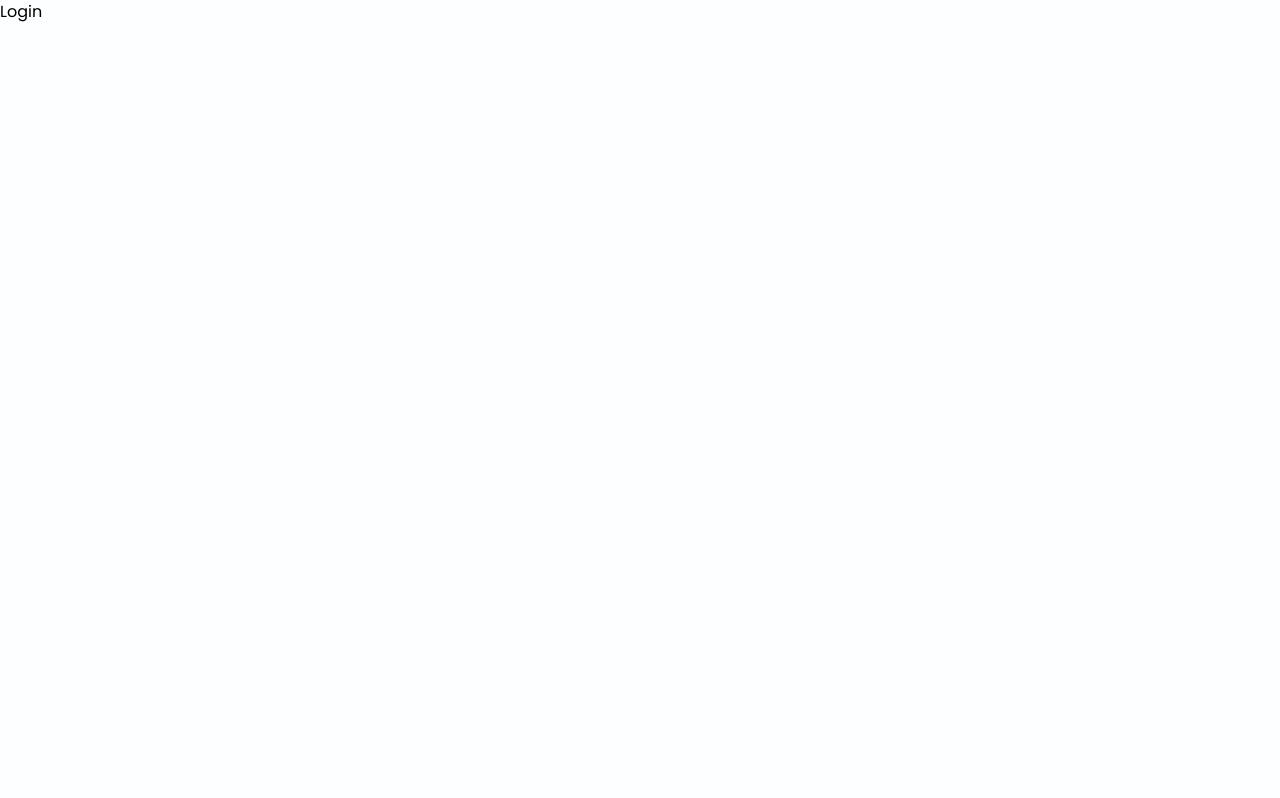
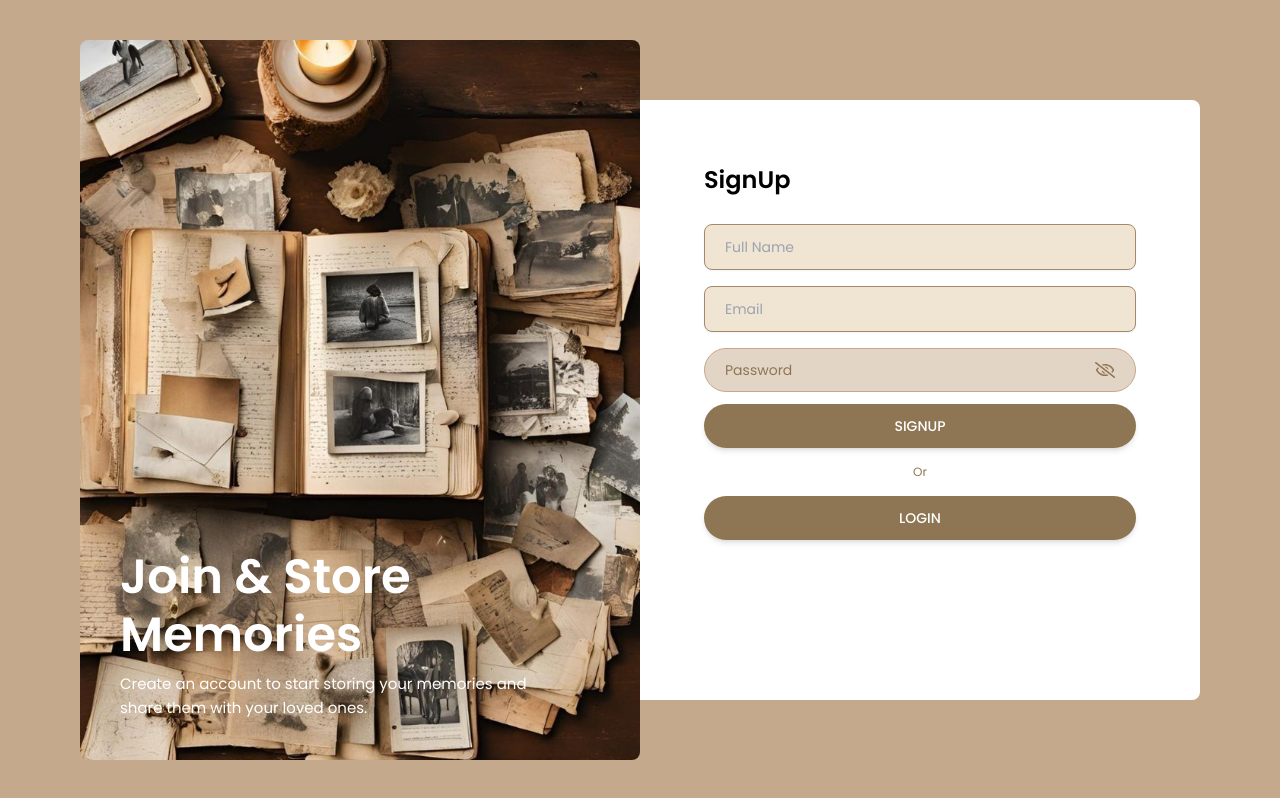
Before and after one commit to BeingMudita/GULLAK, a React (Vite) app in the folder frontend/gullak_app/: page /signup in a window 1280 px wide. Built offline with nearby package versions, Linux system fonts and the light colour scheme.

Commit message:
`feat: updated login and signup pages with new design and functionality`

```diff
--- a/frontend/gullak_app/src/pages/Auth/login.jsx
+++ b/frontend/gullak_app/src/pages/Auth/login.jsx
@@ -51,12 +51,12 @@ const Login = () => {
       <div className="login-ui-box right-10 -top-40"></div>
       <div className="login-ui-box -bottom-40 right-1/2"></div>
       <div className="container h-screen flex items-center justify-center px-20 mx-auto">
-        <div className="w-2/4 h-[90vh] flex items-end bg-login-bg-img bg-cover bg-center rounded-lg p-10 z-50">
-          <h4 className="text-5xl font-semibold leading-[58px]">
-            Capture Your <br/>memory
+      <div className="w-2/4 h-[90vh] bg-login-bg-img bg-cover bg-center rounded-lg p-10 z-50 flex flex-col justify-end">
+          <h4 className="text-5xl font-semibold leading-[58px] mb-2">
+            Capture your<br /> Memories
           </h4>
-          <p className="text-[15px] leading-6 pr-7 mt-4">
-            A digital diary for your memories...
+          <p className="text-[15px] leading-6 pr-7">
+            A place to store your memories and share them with your loved ones.
           </p>
         </div>
 
@@ -81,7 +81,7 @@ const Login = () => {
             type="submit"
             className="btn-primary btn-light"
             onClick={()=>{
-              Navigate("/signup");
+              navigate("/signup");
             }}>
               CREATE ACCOUNT
             </button>
--- a/frontend/gullak_app/src/pages/Auth/signup.jsx
+++ b/frontend/gullak_app/src/pages/Auth/signup.jsx
@@ -1,5 +1,115 @@
-import React from "react";
-const Login = () => {
-  return <div>Login</div>;
+import React, { useState } from "react";
+import { useNavigate } from "react-router-dom";
+import PasswordInput from "../../components/Input/PasswordInput";
+import { validateEmail } from "../../utils/helper";
+import axiosInstance from "../../utils/axiosInstance";
+
+const Signup = () => {
+  const [name, setName] = useState("");
+  const [email, setEmail] = useState("");
+  const [password, setPassword] = useState("");
+  const [error, setError] = useState(null);
+
+  const navigate = useNavigate();
+
+  const handleSignup = async (e) => {
+    e.preventDefault();
+    if (!name) {
+      setError("Please enter your name");
+      return;
+    }
+    if (!validateEmail(email)) {
+      setError("Please enter a valid email");
+      return;
+    }
+    if (!password) {
+      setError("Please enter a password");
+      return;
+    }
+    setError("");
+
+    try {
+      const response = await axiosInstance.post("/create-account", {
+        fullName: name,
+        email: email,
+        password: password,
+      });
+
+      console.log("Signup Response:", response.data); // ✅ Debug API response
+
+      if (response.data && response.data.accessToken) {
+        localStorage.setItem("token", response.data.accessToken);
+        navigate("/dashboard");
+      } else {
+        setError("Signup failed. Please try again.");
+        console.error("Response does not contain accessToken:", response.data); // Debug
+      }
+    } catch (error) {
+      console.error("Signup Error:", error.response?.data || error);
+      setError(error.response?.data?.message || "Something went wrong. Please try again later.");
+    }
+  };
+
+  return (
+    <div className="h-screen bg-[#C4A98D] overflow-hidden relative">
+      <div className="container h-screen flex items-center justify-center px-20 mx-auto">
+
+        {/* Left Side (Image & Text) */}
+        <div className="w-2/4 h-[90vh] bg-signup-bg-img bg-cover bg-center rounded-lg p-10 z-50 flex flex-col justify-end">
+          <h4 className="text-5xl text-white font-semibold leading-[58px] mb-2">
+            Join & Store Memories
+          </h4>
+          <p className="text-[15px] text-white leading-6 pr-7">
+            Create an account to start storing your memories and share them with your loved ones.
+          </p>
+        </div>
+
+        {/* Right Side (Signup Form) */}
+        <div className="w-2/4 h-[75vh] bg-white rounded-r-lg relative p-16 z-50">
+          <form onSubmit={handleSignup}>
+            <h4 className="text-2xl font-semibold mb-7">SignUp</h4>
+
+            <input
+              type="text"
+              placeholder="Full Name"
+              className="input-box"
+              value={name}
+              onChange={({ target }) => setName(target.value)}
+            />
+
+            <input
+              type="text"
+              placeholder="Email"
+              className="input-box"
+              value={email}
+              onChange={({ target }) => setEmail(target.value)}
+            />
+
+            <PasswordInput
+              value={password}
+              onChange={({ target }) => setPassword(target.value)}
+            />
+
+            {error && <p className="text-xs text-red-500">{error}</p>}
+
+            <button type="submit" className="btn-primary">
+              SIGNUP
+            </button>
+
+            <p className="text-xs text-[#8E7654] text-center my-4">Or</p>
+
+            <button
+              type="button" // ✅ Changed to "button" to prevent form submission
+              className="btn-primary btn-light"
+              onClick={() => navigate("/login")} // ✅ Fixed incorrect navigation function
+            >
+              LOGIN
+            </button>
+          </form>
+        </div>
+      </div>
+    </div>
+  );
 };
-export default Login;
+
+export default Signup;
--- a/frontend/gullak_app/src/utils/axiosInstance.js
+++ b/frontend/gullak_app/src/utils/axiosInstance.js
@@ -1,11 +1,11 @@
-import axios from 'axios';
-import {BASE_URL} from './constants';
+import axios from "axios";
+import { BASE_URL } from "./constants";
 
 const axiosInstance = axios.create({
   baseURL: BASE_URL,
   timeout: 10000,
   headers: {
-        "content-Type": "application/json",
+    "Content-Type": "application/json",
   },
 });
 
@@ -13,13 +13,13 @@ axiosInstance.interceptors.request.use(
   (config) => {
     const accessToken = localStorage.getItem("token");
     if (accessToken) {
-            config.headers.Authorization = `Bearer ${token}`;
+      config.headers.Authorization = `Bearer ${accessToken}`; // ✅ Fixed
     }
     return config;
   },
   (error) => {
     return Promise.reject(error);
   }
-)
+);
 
 export default axiosInstance;
--- a/frontend/gullak_app/tailwind.config.js
+++ b/frontend/gullak_app/tailwind.config.js
@@ -11,7 +11,7 @@ export default {
       },
       backgroundImage: {
         'login-bg-img': "url('/src/assets/images/bg-image.jpg')",
-        'signup-bg-img': "url('/src/assets/images/signup-bg-img.jpg')",
+        'signup-bg-img': "url('/src/assets/images/signup-bg-img.png')",
       },
     },
   },
```
Lines whose indentation alone changed are shown as unchanged.
